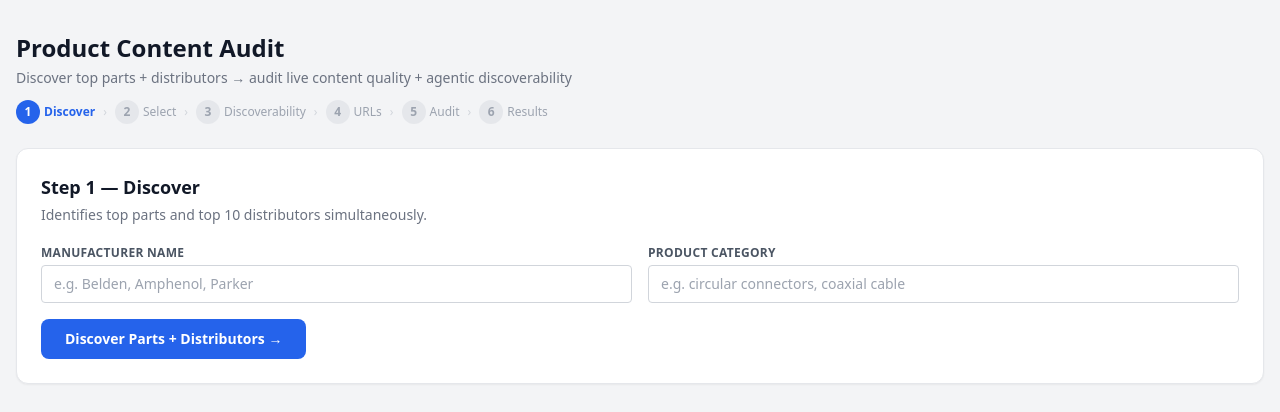
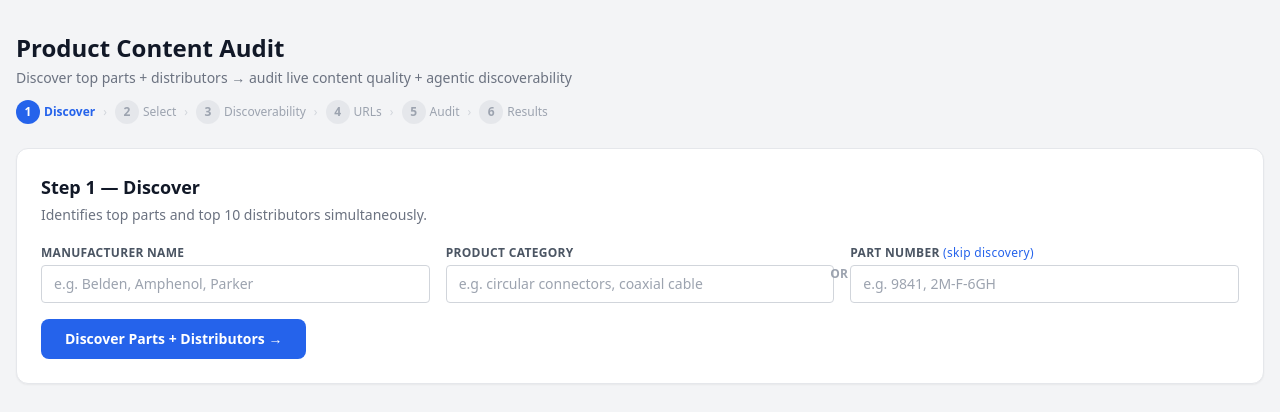
Before and after one commit to kyle11121/product-content-audit, a React (Vite) app: page / in a window 1280 px wide. Shown: the top 412 px of the page. Built offline with nearby package versions, Linux system fonts and the light colour scheme.

Commit message:
Add Part Number input field — skips part discovery when MPN provided

```diff
--- a/src/App.jsx
+++ b/src/App.jsx
@@ -276,6 +276,7 @@ export default function App() {
   const [step, setStep] = useState("discover");
   const [manufacturer, setManufacturer] = useState("");
   const [category, setCategory] = useState("");
+  const [inputPartNumber, setInputPartNumber] = useState("");
   const [discoveredParts, setDiscoveredParts] = useState([]);
   const [discoveredDistributors, setDiscoveredDistributors] = useState([]);
   const [discoverabilityData, setDiscoverabilityData] = useState([]);
@@ -294,14 +295,57 @@ export default function App() {
   const stepIdx = STEPS.indexOf(step);
 
   const runDiscovery = async () => {
-    if (!manufacturer.trim() || !category.trim()) { setError("Enter manufacturer and category."); return; }
+    const hasPart = inputPartNumber.trim().length > 0;
+    const hasCat = category.trim().length > 0;
+    if (!manufacturer.trim() || (!hasPart && !hasCat)) {
+      setError("Enter manufacturer and either a product category or part number.");
+      return;
+    }
     setError(""); setLoading(true); setLog([]);
     setDiscoveredParts([]); setDiscoveredDistributors([]);
     try {
+      const categoryContext = hasCat ? category.trim() : inputPartNumber.trim();
+
+      if (hasPart) {
+        // Skip part discovery — user provided the MPN directly
+        addLog(`Using provided part number: ${inputPartNumber.trim()}`);
+        const autopart = {
+          partNumber: inputPartNumber.trim(),
+          name: inputPartNumber.trim(),
+          confidence: "high",
+          reason: "User-provided part number",
+          manufacturerUrl: ""
+        };
+        addLog("Discovering top 10 distributors...");
+        const distRaw = await callClaude([{ role: "user", content: `You are a B2B distribution channel expert.
+
+Identify the top 10 distributors for manufacturer "${manufacturer}" that carry part number "${inputPartNumber.trim()}"${hasCat ? ` in the category "${category.trim()}"` : ""}. Include broadline and specialty distributors. Rank by channel importance.
+
+Use base domain only for domain field: e.g. "digikey.com", "mouser.com", "arrow.com", "newark.com", "rs-online.com", "grainger.com", "alliedelec.com", "galco.com", "tme.eu", "farnell.com", "fastenal.com", "uline.com", "mcmaster.com", "mscdirect.com"
+
+Respond with ONLY a raw JSON array, no markdown:
+[{"name":"","domain":"","confidence":"high|medium|low","relationship":"authorized|broad-catalog|regional","verticalFit":"","rank":1}]` }]);
+
+        const dists = parseJSON(distRaw);
+        addLog(`Found ${dists.length} distributors`);
+        setDiscoveredDistributors(dists);
+        // Auto-select the part and skip the "select" step
+        const data = dists.map(dist => {
+          const registry = DISTRIBUTOR_REGISTRY.find(r => dist.domain?.includes(r.domain.split(".")[0]));
+          const pdpAddressable = registry ? registry.pdpAddressable : false;
+          const note = registry ? registry.note : "URL pattern unknown — will resolve via search";
+          return { ...dist, pdpAddressable, note, url: buildFallbackUrl(dist.domain, autopart.partNumber) };
+        });
+        setSelectedPart(autopart);
+        setDiscoverabilityData(data);
+        setSelectedDistributors([]);
+        setStep("discoverability");
+      } else {
+        // Category-only path — original behavior
         addLog("Discovering top parts...");
         const partsRaw = await callClaude([{ role: "user", content: `You are a product intelligence expert with deep knowledge of B2B manufacturing, electronic components, and industrial distribution.
 
-Identify the top 5 best-selling or most widely distributed parts from manufacturer "${manufacturer}" in the category "${category}".
+Identify the top 5 best-selling or most widely distributed parts from manufacturer "${manufacturer}" in the category "${categoryContext}".
 
 Criteria: high distributor catalog breadth, industry-standard, high volume. Prefer parts you are highly confident exist and are widely stocked.
 
@@ -313,7 +357,7 @@ Respond with ONLY a raw JSON array, no markdown:
         addLog("Discovering top 10 distributors...");
         const distRaw = await callClaude([{ role: "user", content: `You are a B2B distribution channel expert.
 
-Identify the top 10 distributors for manufacturer "${manufacturer}" in the category "${category}". Include broadline and specialty distributors. Rank by channel importance.
+Identify the top 10 distributors for manufacturer "${manufacturer}" in the category "${categoryContext}". Include broadline and specialty distributors. Rank by channel importance.
 
 Use base domain only for domain field: e.g. "digikey.com", "mouser.com", "arrow.com", "newark.com", "rs-online.com", "grainger.com", "alliedelec.com", "galco.com", "tme.eu", "farnell.com", "fastenal.com", "uline.com", "mcmaster.com", "mscdirect.com"
 
@@ -326,6 +370,7 @@ Respond with ONLY a raw JSON array, no markdown:
         setDiscoveredParts(parts);
         setDiscoveredDistributors(dists);
         setStep("select");
+      }
     } catch (e) { setError("Discovery failed: " + e.message); }
     setLoading(false);
   };
@@ -794,7 +839,7 @@ Respond ONLY with valid JSON, no markdown:
           <div className="bg-white rounded-xl shadow-sm border border-gray-200 p-6">
             <h2 className="font-black text-gray-900 text-lg mb-1">Step 1 — Discover</h2>
             <p className="text-sm text-gray-500 mb-5">Identifies top parts and top 10 distributors simultaneously.</p>
-            <div className="grid grid-cols-1 md:grid-cols-2 gap-4 mb-4">
+            <div className="grid grid-cols-1 md:grid-cols-3 gap-4 mb-4 items-end">
               <div>
                 <label className="block text-xs font-bold text-gray-600 uppercase tracking-wide mb-1">Manufacturer Name</label>
                 <input className="w-full border border-gray-300 rounded px-3 py-2 text-sm focus:outline-none focus:ring-2 focus:ring-blue-500"
@@ -807,6 +852,14 @@ Respond ONLY with valid JSON, no markdown:
                 <input className="w-full border border-gray-300 rounded px-3 py-2 text-sm focus:outline-none focus:ring-2 focus:ring-blue-500"
                   placeholder="e.g. circular connectors, coaxial cable"
                   value={category} onChange={e => setCategory(e.target.value)}
+                  onKeyDown={e => e.key === "Enter" && runDiscovery()} />
+              </div>
+              <div className="relative">
+                <div className="absolute -left-5 top-1/2 -translate-y-1/2 text-xs font-bold text-gray-400 uppercase hidden md:block">or</div>
+                <label className="block text-xs font-bold text-gray-600 uppercase tracking-wide mb-1">Part Number <span className="text-blue-600 normal-case font-medium">(skip discovery)</span></label>
+                <input className="w-full border border-gray-300 rounded px-3 py-2 text-sm focus:outline-none focus:ring-2 focus:ring-blue-500"
+                  placeholder="e.g. 9841, 2M-F-6GH"
+                  value={inputPartNumber} onChange={e => setInputPartNumber(e.target.value)}
                   onKeyDown={e => e.key === "Enter" && runDiscovery()} />
               </div>
             </div>
```
Lines whose indentation alone changed are shown as unchanged.
